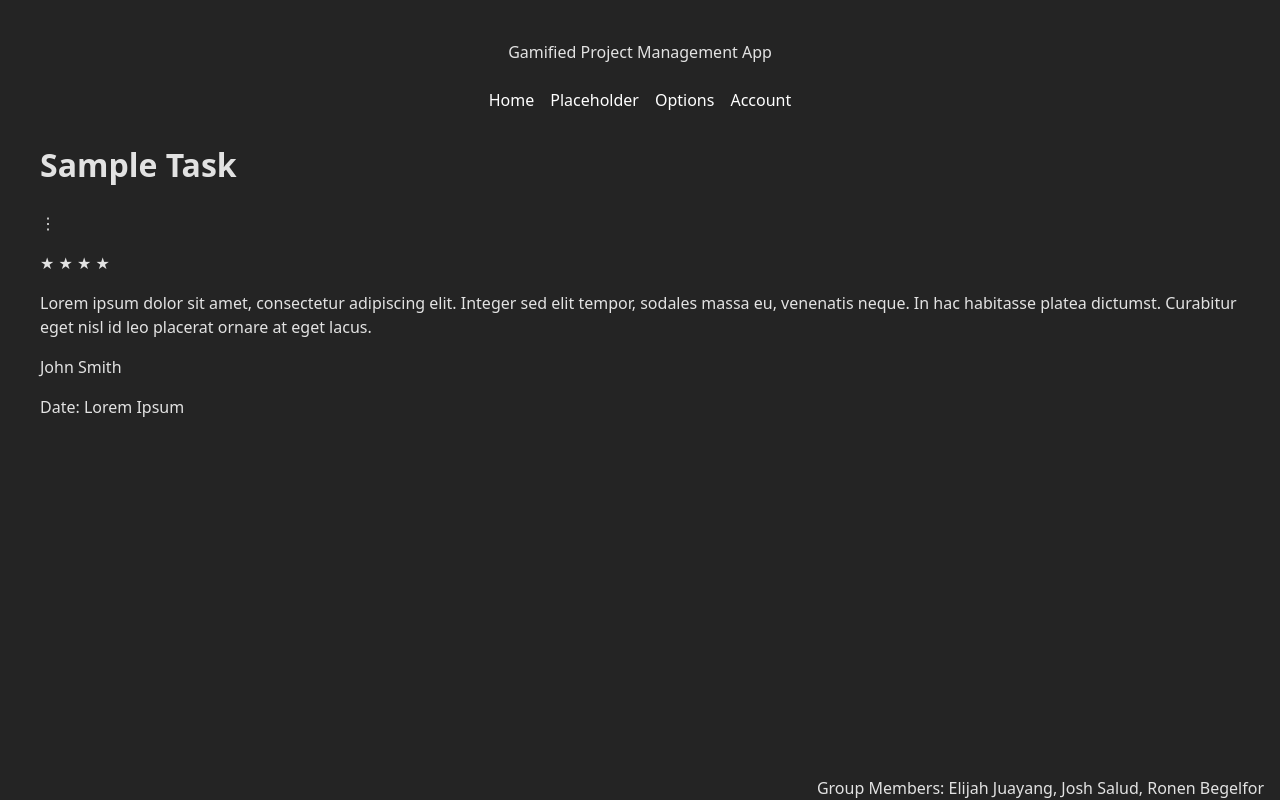
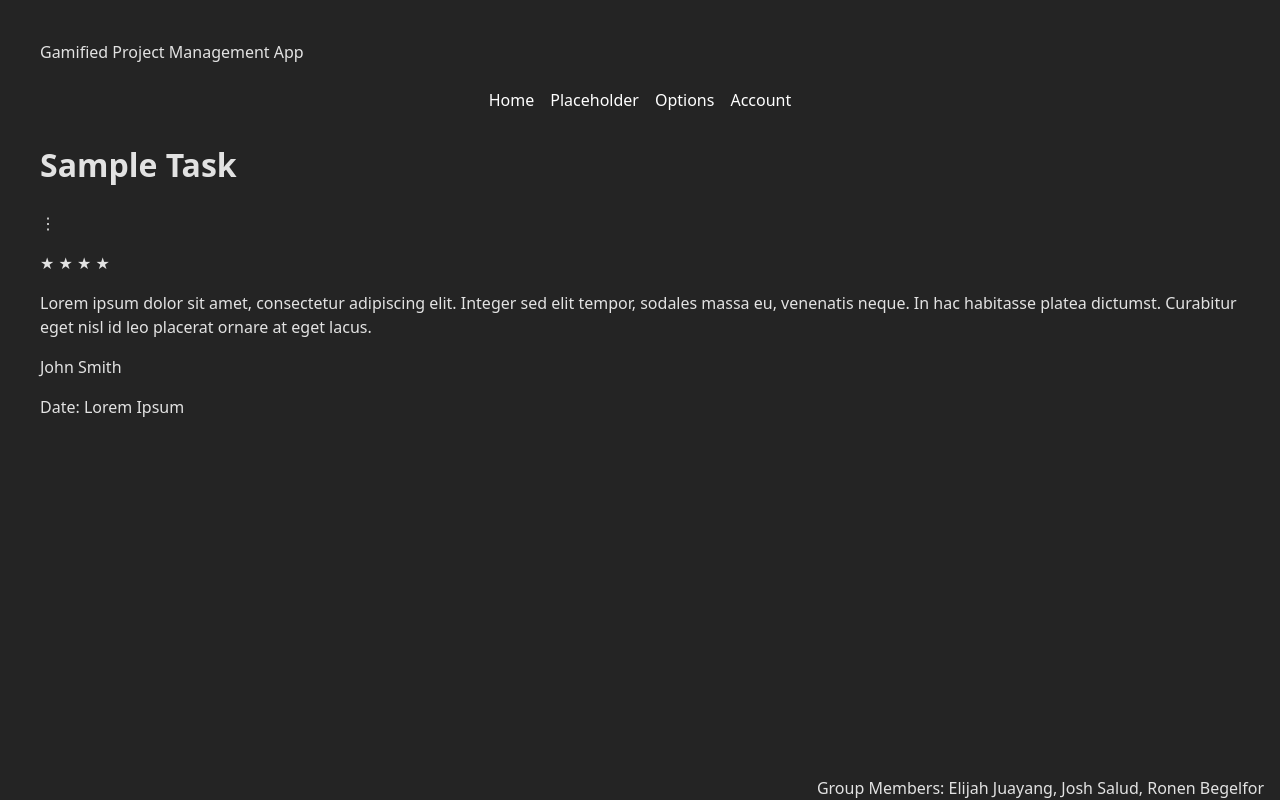
Before and after one commit to ejuayang-rrc/gamified-project-management, a React (Vite) app: page / in a window 1280 px wide. Built offline with nearby package versions, Linux system fonts and the light colour scheme.

Commit message:
feat: inline styles added to header.

```diff
--- a/src/components/common/header/Header.css
+++ b/src/components/common/header/Header.css
@@ -1,3 +1,3 @@
-header {
+/* header {
     text-align: center;
-}
+} */
--- a/src/components/common/header/Header.tsx
+++ b/src/components/common/header/Header.tsx
@@ -1,7 +1,7 @@
 import "./Header.css";
 
 function Header() {
-    return(<header>
+    return(<header className="text-center">
         Gamified Project Management App
     </header>);
 }
--- a/src/components/common/taskCard/taskCard.css
+++ b/src/components/common/taskCard/taskCard.css
@@ -1,4 +1,4 @@
-.task-container {
+/* .task-container {
     background-color: #ffffff;
     box-shadow: 0.35rem 0.35rem #545454;
     border: 0.1rem solid rgb(217, 216, 216);
@@ -9,32 +9,30 @@
     text-align: left;
     margin: 0;
 
-}
+} */
 
-.task-container h1 {
+/* .task-container h1 {
     margin: 0;
-}
+} */
 
 #star {
     padding: 0 1rem 0 0;
 }
 
-.task-description-container {
-    /* background-color: #9fc2b2; */
+/* .task-description-container {
     border-radius: 9px;
     color: #545454;
-}
+} */
 
-.task-header-container {
+/* .task-header-container {
     display: flex;
     justify-content: space-between;
-    /* padding-right: 1rem; */
-}
+} */
 
-.task-header-container p {
+/* .task-header-container p {
     margin: 0;
     font-size: 1.5rem;
-}
+} */
 
 .easy {
     color: green;
```
